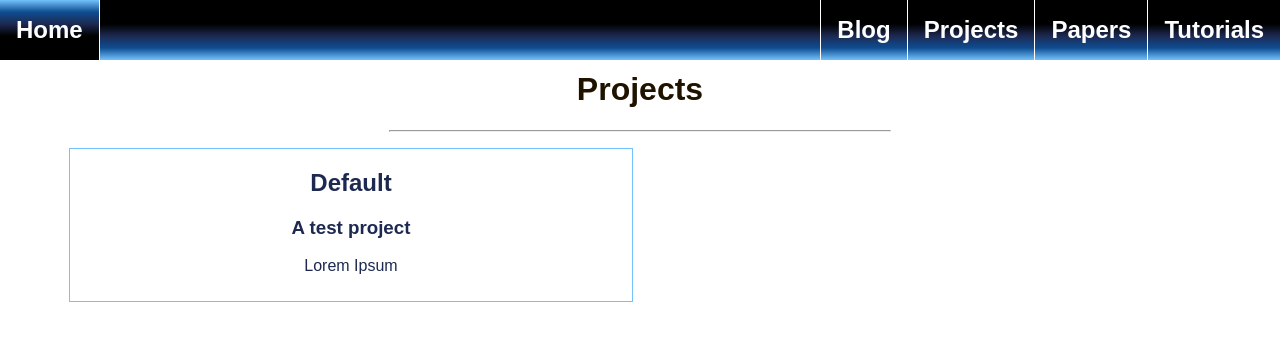
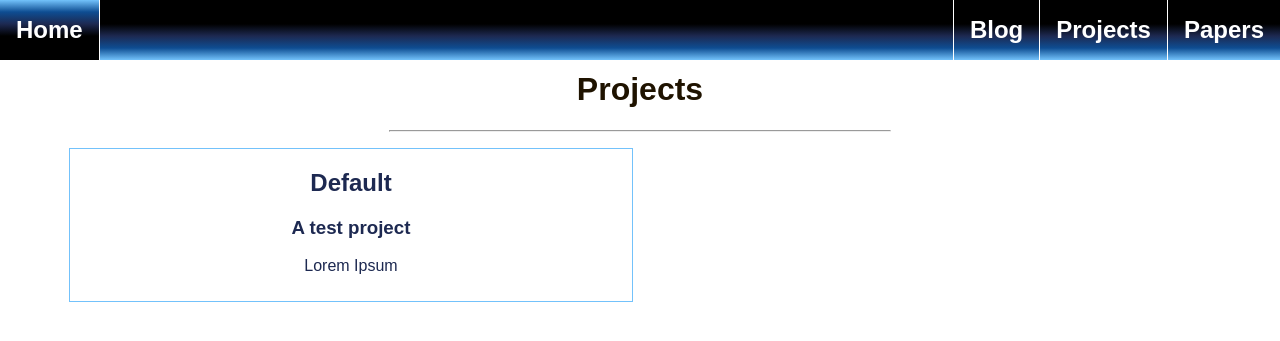
Before and after one commit to MrPop2213/MrPop2213.github.io, a Jekyll site: the page built from projects.html, in a window 1280 px wide. Shown: the top 341 px of the page. Built offline with Jekyll 4.4.1, drawn with Linux system fonts in a browser that asks for light colours.

Commit message:
Removing tutorial tab

```diff
--- a/_data/navigation.yml
+++ b/_data/navigation.yml
@@ -4,5 +4,3 @@
   link: /projects/
 - name: Papers
   link: /papers/
-- name: Tutorials
-  link: /tutorials/
```
